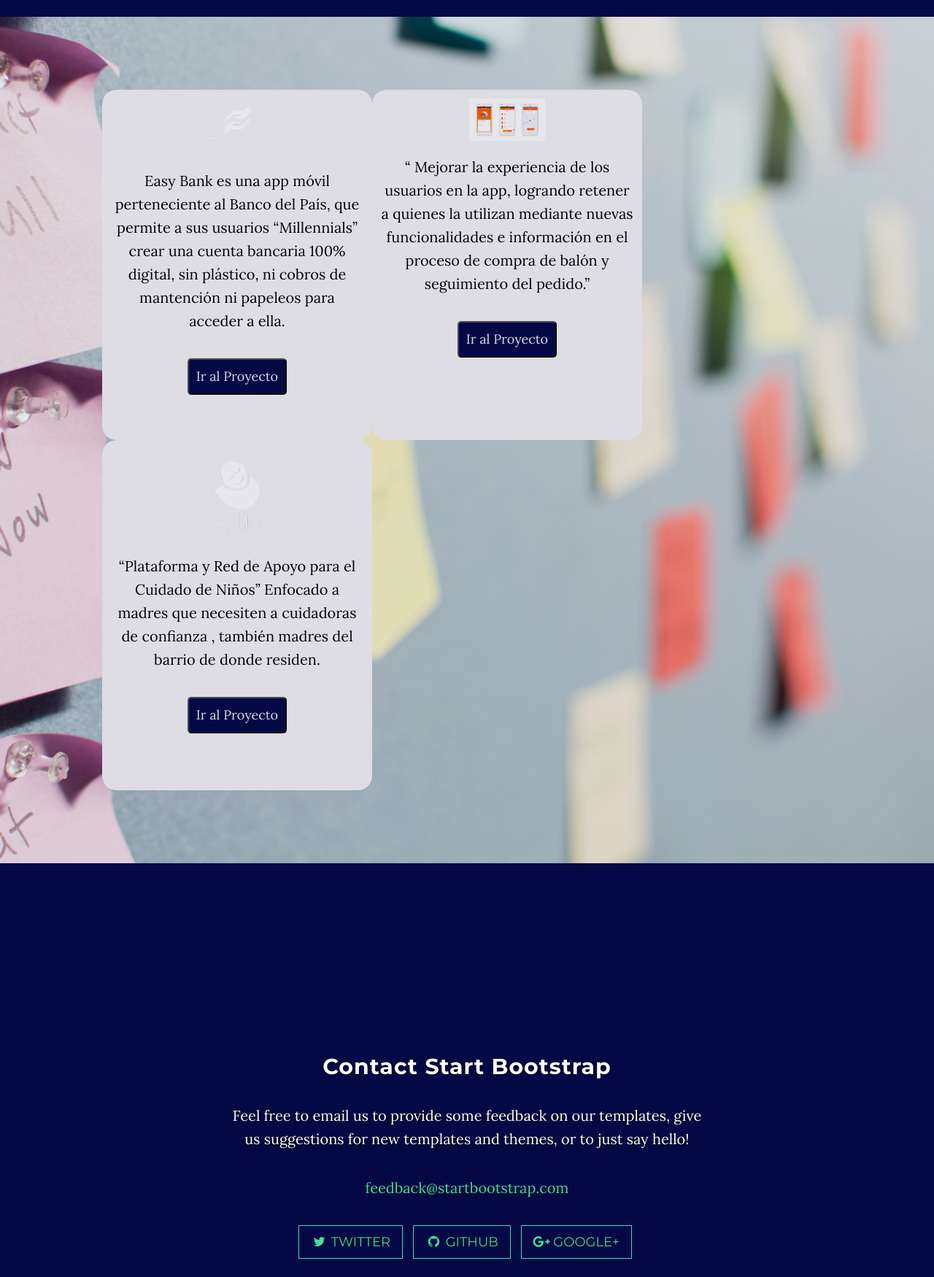
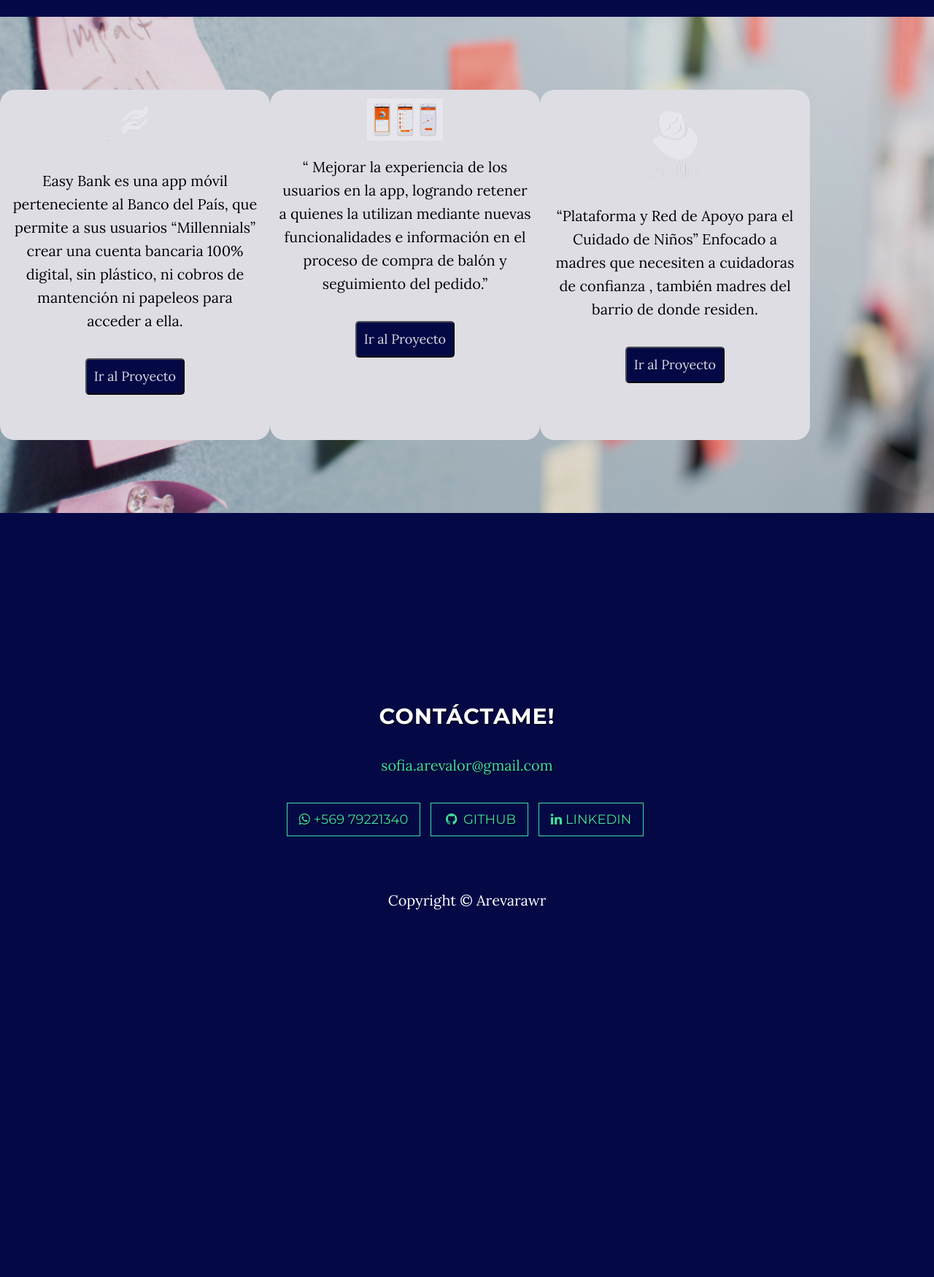
Before and after one commit to SofiaAR/portafolio2, a website: page index.html in a window 1280 px wide. Shown: the part 1980-3730 px from the top of the page at 73% size. After the commit the page ends 3280 px from the top, so only its background shows below. Drawn offline with nearby package versions, Linux system fonts and the light colour scheme.

Commit message:
seccion contáctame

```diff
--- a/css/grayscale.css
+++ b/css/grayscale.css
@@ -263,6 +263,7 @@ a:focus {
     border-radius: 20px;
     color:black;
     text-shadow:0px 1px 2px white;
+
 }
     button{
 	background-color: #040946;
--- a/index.html
+++ b/index.html
@@ -102,16 +102,16 @@
     <!-- Mis proyectos Section -->
     <section id="download" class="content-section text-center">
         <div class="download-section">
-            <div class="container">
+            <div class="container-fluid">
             <div class="row">
-                <div class="card col-md-3 ">
+                <div class="card col-md-3 offset-md-1 ">
                 <img class="card-img-top" src="img/EasyBank-logoblanco%20(1).png" alt="Easy Bank">
                     <div class="card-body">
                         <p class="card-text">Easy Bank es una app móvil perteneciente al Banco del País, que permite a sus usuarios “Millennials” crear una cuenta bancaria 100% digital, sin plástico, ni cobros de mantención ni papeleos para acceder a ella.</p>
                     </div>
                     <button>Ir al Proyecto</button>
                 </div>
-                 <div class="card col-md-3  ">
+                 <div class="card col-md-4  ">
                 <img class="card-img-top" src="img/sofi.jpg" alt="Mejora Abastible">
                     <div class="card-body">
                         <p class="card-text">“ Mejorar la experiencia de los usuarios en la app, logrando retener a quienes la utilizan mediante nuevas funcionalidades e información en el proceso de compra de balón y seguimiento del pedido.”
@@ -135,19 +135,19 @@
     <section id="contact" class="container content-section text-center">
         <div class="row">
             <div class="col-lg-8 col-lg-offset-2">
-                <h2>Contact Start Bootstrap</h2>
-                <p>Feel free to email us to provide some feedback on our templates, give us suggestions for new templates and themes, or to just say hello!</p>
-                <p><a href="mailto:feedback@startbootstrap.com">feedback@startbootstrap.com</a>
+                <h2>CONTÁCTAME!</h2>
+
+                <p><a href="">sofia.arevalor@gmail.com</a>
                 </p>
                 <ul class="list-inline banner-social-buttons">
                     <li>
-                        <a href="https://twitter.com/SBootstrap" class="btn btn-default btn-lg"><i class="fa fa-twitter fa-fw"></i> <span class="network-name">Twitter</span></a>
+                        <a  class="btn btn-default btn-lg"><i class="fa fa-whatsapp"></i> <span class="network-name">+569 79221340</span></a>
                     </li>
                     <li>
-                        <a href="https://github.com/IronSummitMedia/startbootstrap" class="btn btn-default btn-lg"><i class="fa fa-github fa-fw"></i> <span class="network-name">Github</span></a>
+                        <a target="_blank"  href="https://github.com/SofiaAR?tab=repositories" class="btn btn-default btn-lg"><i class="fa fa-github fa-fw"></i> <span class="network-name">Github</span></a>
                     </li>
                     <li>
-                        <a href="https://plus.google.com/+Startbootstrap/posts" class="btn btn-default btn-lg"><i class="fa fa-google-plus fa-fw"></i> <span class="network-name">Google+</span></a>
+                        <a target="_blank" href="https://www.linkedin.com/in/sof%C3%ADa-arevalor/" class="btn btn-default btn-lg"><i class="fa fa-linkedin"></i> <span class="network-name">LinkedIn</span></a>
                     </li>
                 </ul>
             </div>
```
